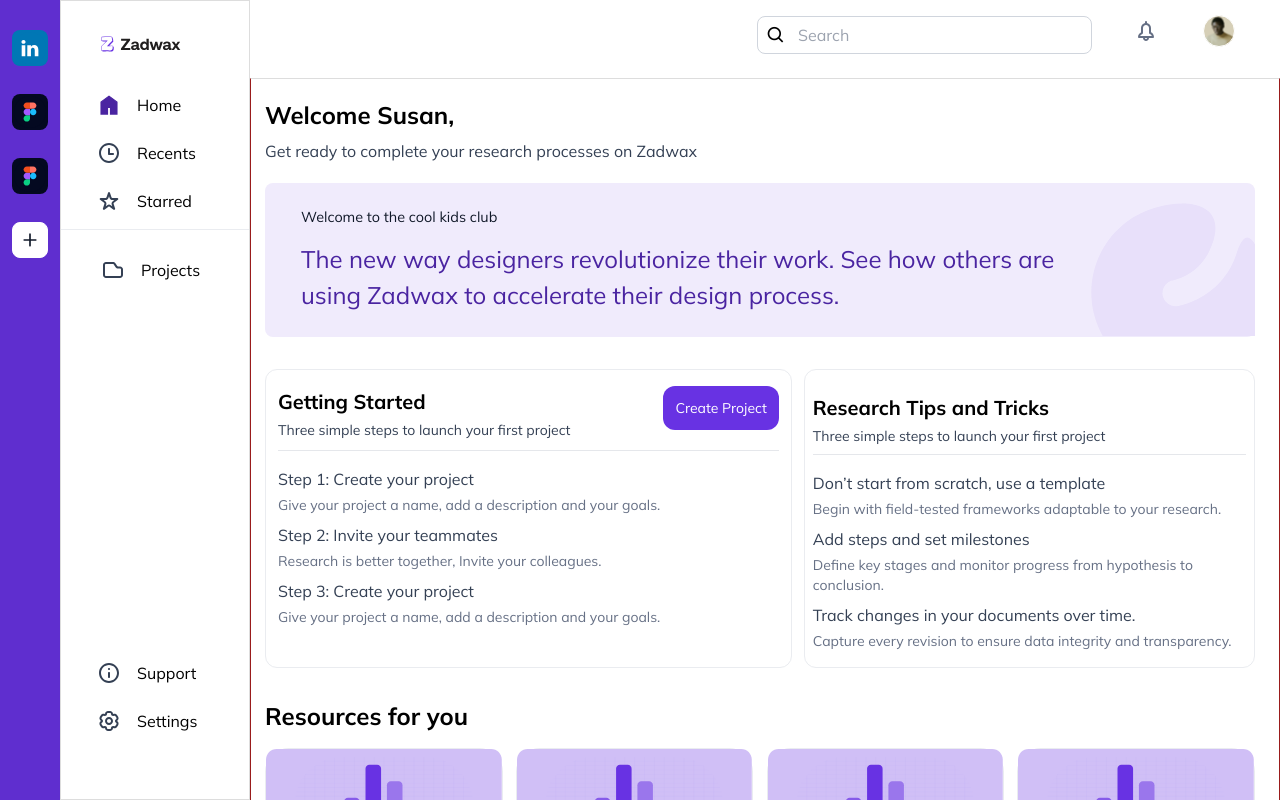
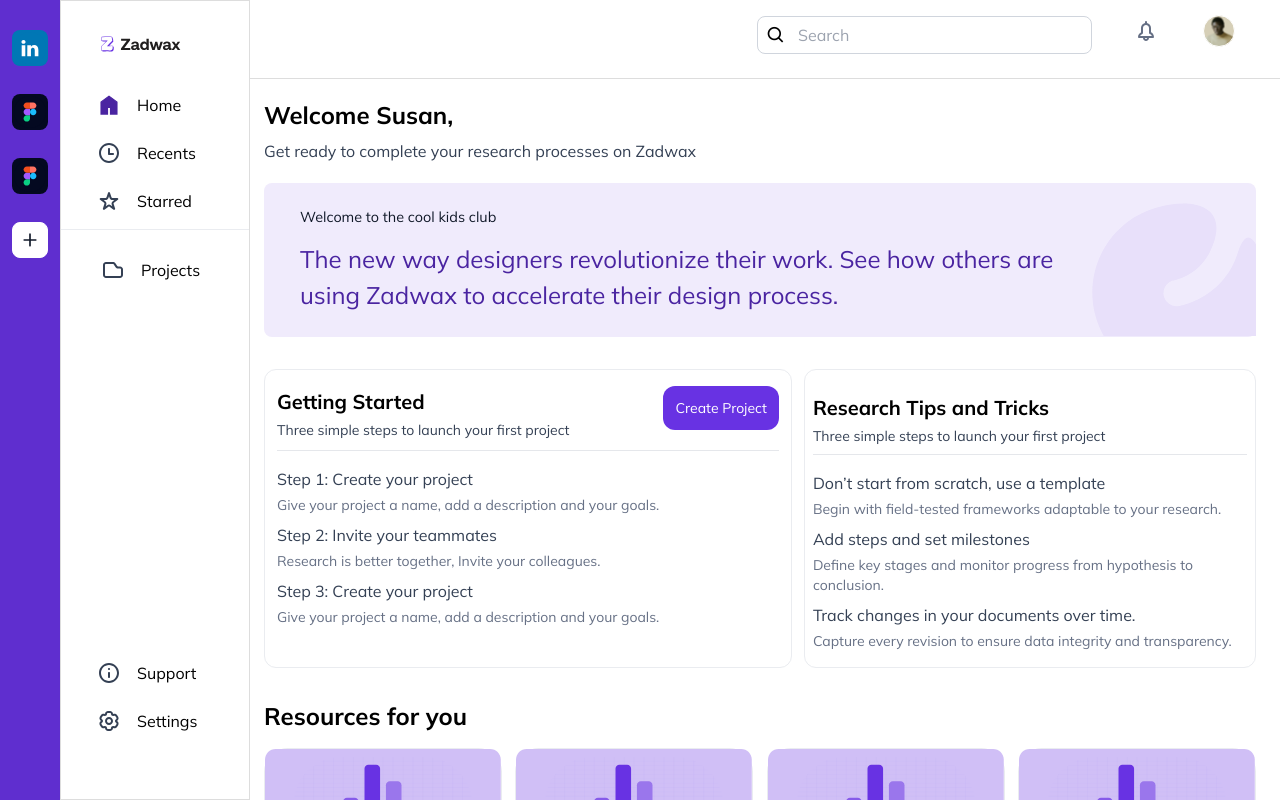
Before and after one commit to DevOluSam/Dodo_design, a React (Vite) app: page / in a window 1280 px wide. Shown: the top 800 px of the page. Built offline with nearby package versions, Linux system fonts and the light colour scheme.

Commit message:
adjusted the design

```diff
--- a/src/App.jsx
+++ b/src/App.jsx
@@ -34,7 +34,7 @@ function App() {
       <Header />
 
     </div>
-    <div className="px-6 pl-6 border border-red-800 mt-2 lg:border-t border-t-[#ddd]" >
+    <div className="px-6 pl-6  mt-2 lg:border-t border-t-[#ddd]" >
     <Main />
     </div>
 
```
